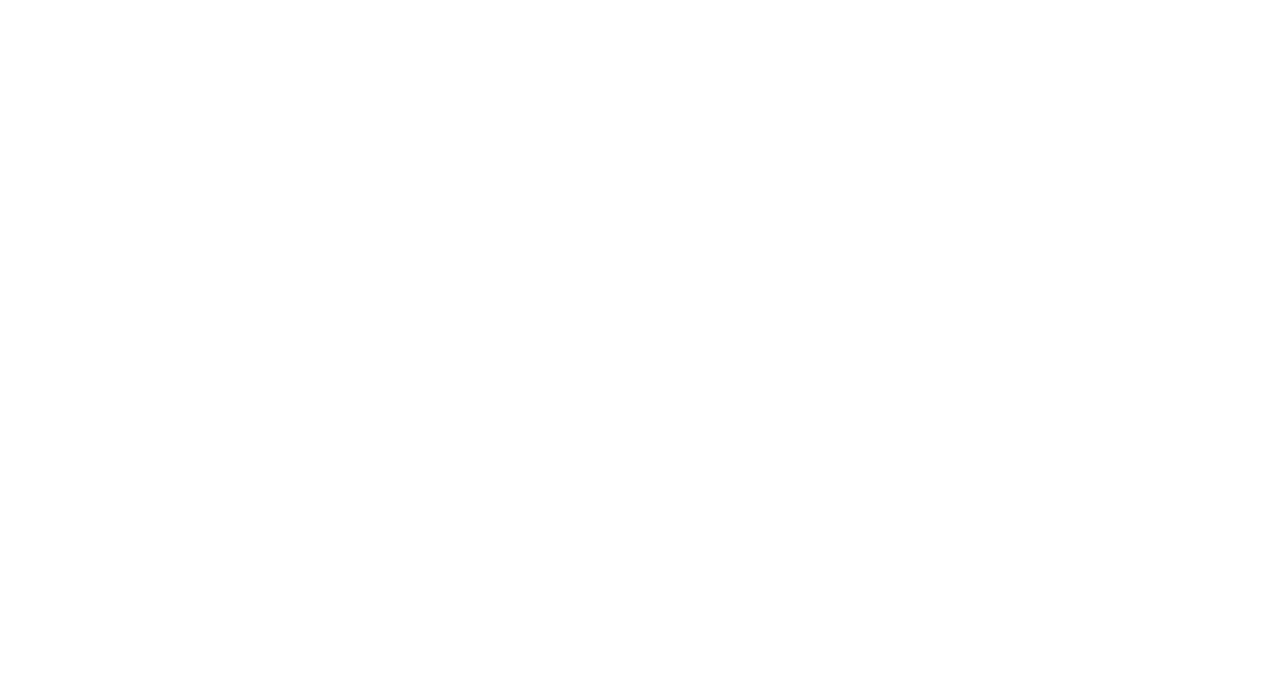
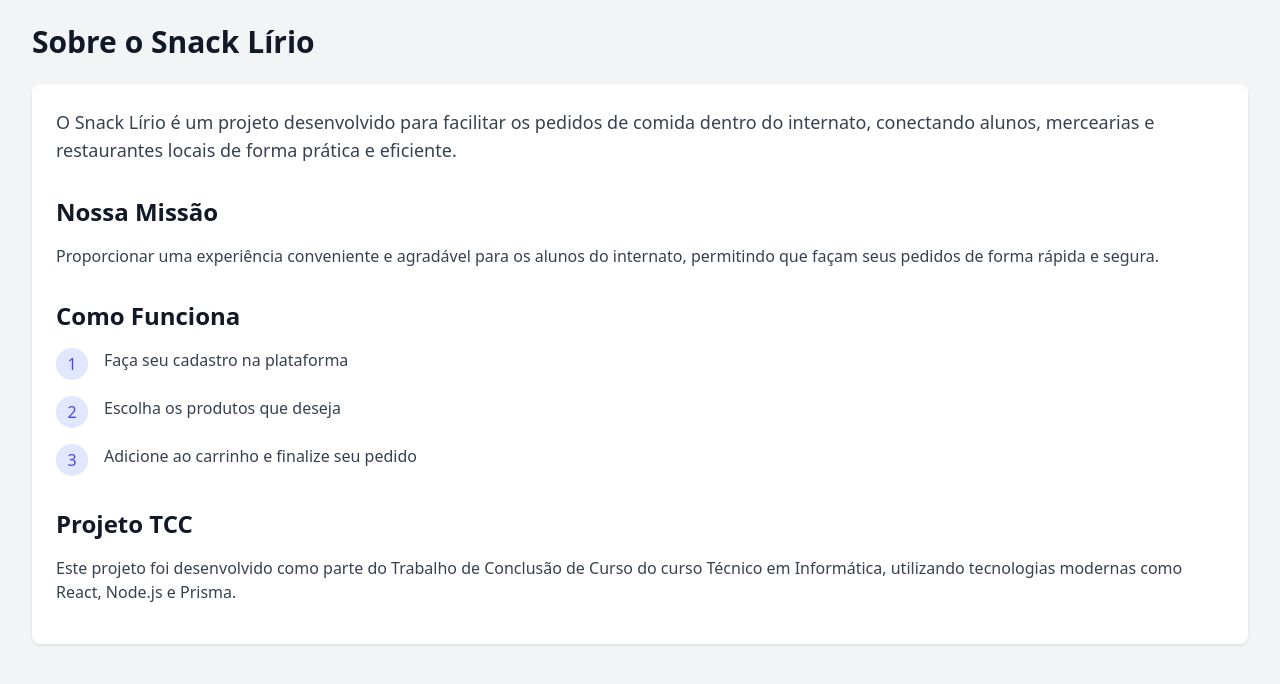
Before and after one commit to alicelirio/snacklirio, a React app in the folder snack-lirio/: page /about in a window 1280 px wide. Before the commit this address had no page. Shown: the top 684 px of the page. Built offline with nearby package versions, Linux system fonts and the light colour scheme; the HTML template or start-up script is replaced by a standard one.

Commit message:
feat: adiciona páginas de Carrinho, Sobre e Perfil

```diff
--- a/snack-lirio/src/components/Header.tsx
+++ b/snack-lirio/src/components/Header.tsx
@@ -7,9 +7,11 @@
         <div className="flex justify-between items-center">
           <Link to="/" className="text-2xl font-bold">Snack Lírio</Link>
           <div className="space-x-4">
+            <Link to="/about" className="text-gray-600 hover:text-gray-900">Sobre</Link>
+            <Link to="/cart" className="text-gray-600 hover:text-gray-900">Carrinho</Link>
             <Link to="/login" className="text-gray-600 hover:text-gray-900">Login</Link>
             <Link to="/register" className="text-gray-600 hover:text-gray-900">Cadastro</Link>
-            <Link to="/cart" className="text-gray-600 hover:text-gray-900">Carrinho</Link>
+            <Link to="/profile" className="text-gray-600 hover:text-gray-900">Perfil</Link>
           </div>
         </div>
       </nav>
--- /dev/null
+++ b/snack-lirio/src/pages/About.tsx
@@ -0,0 +1,75 @@
+export default function About() {
+  return (
+    <div className="min-h-screen bg-gray-100">
+      <div className="max-w-7xl mx-auto py-6 px-4 sm:px-6 lg:px-8">
+        <h1 className="text-3xl font-bold text-gray-900 mb-6">Sobre o Snack Lírio</h1>
+
+        <div className="bg-white shadow overflow-hidden sm:rounded-lg">
+          <div className="px-4 py-5 sm:p-6">
+            <div className="prose max-w-none">
+              <p className="text-lg text-gray-700 mb-4">
+                O Snack Lírio é um projeto desenvolvido para facilitar os pedidos de comida dentro do internato,
+                conectando alunos, mercearias e restaurantes locais de forma prática e eficiente.
+              </p>
+
+              <h2 className="text-2xl font-semibold text-gray-900 mt-8 mb-4">Nossa Missão</h2>
+              <p className="text-gray-700 mb-4">
+                Proporcionar uma experiência conveniente e agradável para os alunos do internato,
+                permitindo que façam seus pedidos de forma rápida e segura.
+              </p>
+
+              <h2 className="text-2xl font-semibold text-gray-900 mt-8 mb-4">Como Funciona</h2>
+              <div className="space-y-4">
+                <div className="flex items-start">
+                  <div className="flex-shrink-0">
+                    <span className="inline-flex items-center justify-center h-8 w-8 rounded-full bg-indigo-100 text-indigo-600">
+                      1
+                    </span>
+                  </div>
+                  <div className="ml-4">
+                    <p className="text-gray-700">
+                      Faça seu cadastro na plataforma
+                    </p>
+                  </div>
+                </div>
+
+                <div className="flex items-start">
+                  <div className="flex-shrink-0">
+                    <span className="inline-flex items-center justify-center h-8 w-8 rounded-full bg-indigo-100 text-indigo-600">
+                      2
+                    </span>
+                  </div>
+                  <div className="ml-4">
+                    <p className="text-gray-700">
+                      Escolha os produtos que deseja
+                    </p>
+                  </div>
+                </div>
+
+                <div className="flex items-start">
+                  <div className="flex-shrink-0">
+                    <span className="inline-flex items-center justify-center h-8 w-8 rounded-full bg-indigo-100 text-indigo-600">
+                      3
+                    </span>
+                  </div>
+                  <div className="ml-4">
+                    <p className="text-gray-700">
+                      Adicione ao carrinho e finalize seu pedido
+                    </p>
+                  </div>
+                </div>
+              </div>
+
+              <h2 className="text-2xl font-semibold text-gray-900 mt-8 mb-4">Projeto TCC</h2>
+              <p className="text-gray-700 mb-4">
+                Este projeto foi desenvolvido como parte do Trabalho de Conclusão de Curso
+                do curso Técnico em Informática, utilizando tecnologias modernas como
+                React, Node.js e Prisma.
+              </p>
+            </div>
+          </div>
+        </div>
+      </div>
+    </div>
+  );
+}
--- /dev/null
+++ b/snack-lirio/src/pages/Cart.tsx
@@ -0,0 +1,46 @@
+import { useContext } from 'react';
+import { AuthContext } from '../contexts/AuthContext';
+
+export default function Cart() {
+  const { user } = useContext(AuthContext);
+
+  return (
+    <div className="min-h-screen bg-gray-100">
+      <div className="max-w-7xl mx-auto py-6 px-4 sm:px-6 lg:px-8">
+        <h1 className="text-3xl font-bold text-gray-900 mb-6">Meu Carrinho</h1>
+
+        <div className="bg-white shadow overflow-hidden sm:rounded-lg">
+          <div className="px-4 py-5 sm:p-6">
+            {!user ? (
+              <div className="text-center py-4">
+                <p className="text-gray-600">Faça login para ver seu carrinho</p>
+              </div>
+            ) : (
+              <div className="space-y-4">
+                {/* Lista de itens do carrinho será implementada aqui */}
+                <div className="flex justify-between items-center p-4 bg-gray-50 rounded-lg">
+                  <p className="text-gray-600">Seu carrinho está vazio</p>
+                </div>
+
+                <div className="mt-6 border-t border-gray-200 pt-4">
+                  <div className="flex justify-between text-base font-medium text-gray-900">
+                    <p>Subtotal</p>
+                    <p>R$ 0,00</p>
+                  </div>
+                  <div className="mt-6">
+                    <button
+                      type="button"
+                      className="w-full bg-indigo-600 border border-transparent rounded-md shadow-sm py-3 px-4 text-base font-medium text-white hover:bg-indigo-700 focus:outline-none focus:ring-2 focus:ring-offset-2 focus:ring-indigo-500"
+                    >
+                      Finalizar Pedido
+                    </button>
+                  </div>
+                </div>
+              </div>
+            )}
+          </div>
+        </div>
+      </div>
+    </div>
+  );
+}
--- /dev/null
+++ b/snack-lirio/src/pages/Profile.tsx
@@ -0,0 +1,65 @@
+import { useContext } from 'react';
+import { AuthContext } from '../contexts/AuthContext';
+import { useNavigate } from 'react-router-dom';
+
+export default function Profile() {
+  const { user, signOut } = useContext(AuthContext);
+  const navigate = useNavigate();
+
+  if (!user) {
+    navigate('/login');
+    return null;
+  }
+
+  return (
+    <div className="min-h-screen bg-gray-100">
+      <div className="max-w-7xl mx-auto py-6 px-4 sm:px-6 lg:px-8">
+        <h1 className="text-3xl font-bold text-gray-900 mb-6">Meu Perfil</h1>
+
+        <div className="bg-white shadow overflow-hidden sm:rounded-lg">
+          <div className="px-4 py-5 sm:p-6">
+            <div className="space-y-6">
+              <div>
+                <h3 className="text-lg font-medium leading-6 text-gray-900">Informações Pessoais</h3>
+                <div className="mt-2 border-t border-gray-200 pt-4">
+                  <dl className="divide-y divide-gray-200">
+                    <div className="py-4 sm:grid sm:grid-cols-3 sm:gap-4">
+                      <dt className="text-sm font-medium text-gray-500">Nome completo</dt>
+                      <dd className="mt-1 text-sm text-gray-900 sm:mt-0 sm:col-span-2">
+                        {user.name}
+                      </dd>
+                    </div>
+                    <div className="py-4 sm:grid sm:grid-cols-3 sm:gap-4">
+                      <dt className="text-sm font-medium text-gray-500">Email</dt>
+                      <dd className="mt-1 text-sm text-gray-900 sm:mt-0 sm:col-span-2">
+                        {user.email}
+                      </dd>
+                    </div>
+                  </dl>
+                </div>
+              </div>
+
+              <div className="pt-6">
+                <h3 className="text-lg font-medium leading-6 text-gray-900">Histórico de Pedidos</h3>
+                <div className="mt-2 border-t border-gray-200 pt-4">
+                  <div className="text-center py-4 text-gray-500">
+                    Nenhum pedido realizado ainda
+                  </div>
+                </div>
+              </div>
+
+              <div className="pt-6">
+                <button
+                  onClick={signOut}
+                  className="w-full flex justify-center py-2 px-4 border border-transparent rounded-md shadow-sm text-sm font-medium text-white bg-red-600 hover:bg-red-700 focus:outline-none focus:ring-2 focus:ring-offset-2 focus:ring-red-500"
+                >
+                  Sair da Conta
+                </button>
+              </div>
+            </div>
+          </div>
+        </div>
+      </div>
+    </div>
+  );
+}
--- a/snack-lirio/src/routes/index.tsx
+++ b/snack-lirio/src/routes/index.tsx
@@ -2,6 +2,9 @@
 import Home from '../pages/Home'
 import Login from '../pages/Login'
 import Register from '../pages/Register'
+import Cart from '../pages/Cart'
+import About from '../pages/About'
+import Profile from '../pages/Profile'
 
 export function AppRoutes() {
   return (
@@ -9,6 +12,9 @@
       <Route path="/" element={<Home />} />
       <Route path="/login" element={<Login />} />
       <Route path="/register" element={<Register />} />
+      <Route path="/cart" element={<Cart />} />
+      <Route path="/about" element={<About />} />
+      <Route path="/profile" element={<Profile />} />
     </Routes>
   )
 }
```
